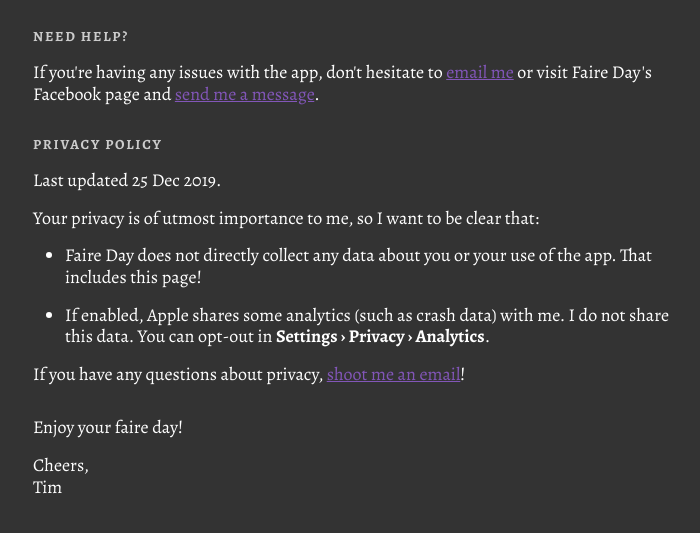
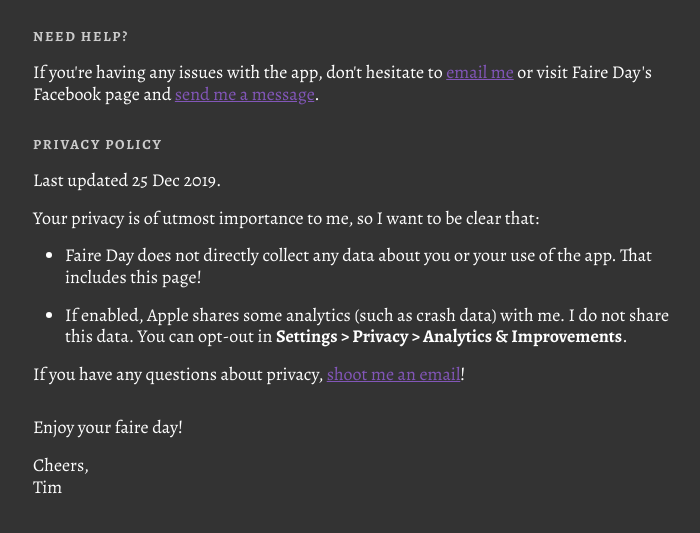
Before and after one commit to timgthomas/faireday-site, a plain HTML site: page index.html in a window 1280 px wide. Shown: the part 85-618 px from the top of the page, without its empty margins (287-987 px from the left). Drawn offline with nearby package versions, Linux system fonts and the light colour scheme.

Commit message:
update some copy for accuracy

```diff
--- a/index.html
+++ b/index.html
@@ -3,7 +3,7 @@
 <head>
   <meta charset="UTF-8">
   <meta name="viewport" content="width=device-width, initial-scale=1.0">
-  <title>Faire Day</title>
+  <title>Faire Day &middot; Faire and Festival Weather</title>
   <link rel="stylesheet" href="https://fonts.googleapis.com/css?family=Alegreya:400,700&display=swap">
   <style>
     * {
@@ -60,7 +60,7 @@
     <p>Your privacy is of utmost importance to me, so I want to be clear that:</p>
     <ul>
       <li>Faire Day does not directly collect any data about you or your use of the app. That includes this page!</li>
-      <li>If enabled, Apple shares some analytics (such as crash data) with me. I do not share this data. You can opt-out in <strong>Settings › Privacy › Analytics</strong>.</li>
+      <li>If enabled, Apple shares some analytics (such as crash data) with me. I do not share this data. You can opt-out in <strong>Settings &gt; Privacy &gt; Analytics &amp; Improvements</strong>.</li>
     </ul>
     <p>If you have any questions about privacy, <a href="mailto:faireday@timgthomas.com">shoot me an email</a>!</p>
     <footer>
```
